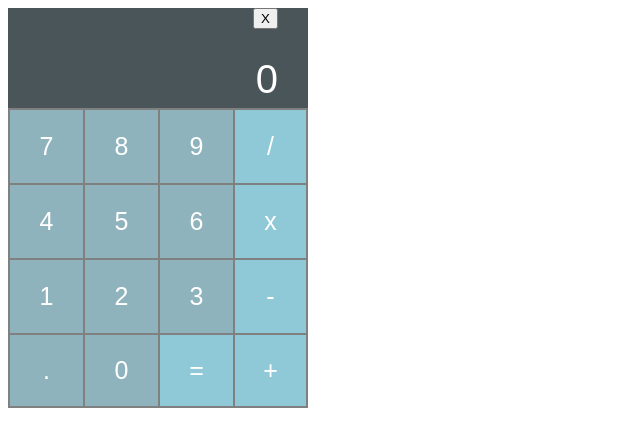
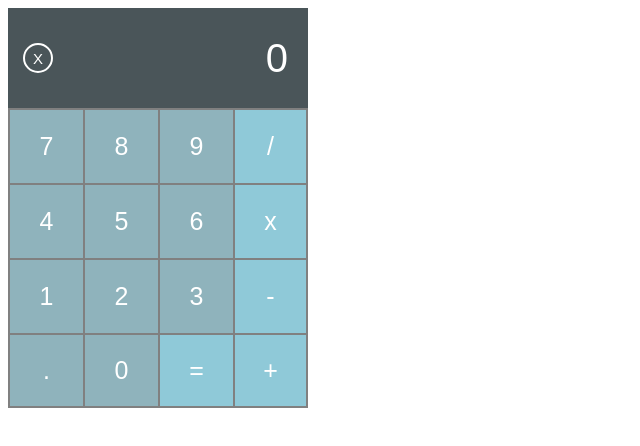
Before and after one commit to davilarodrigo/Calculadora-JS, a plain HTML site: page index.html in a window 1280 px wide. Shown: the whole page, without its empty margins (0-640 px from the left). Drawn offline with Linux system fonts and the light colour scheme.

Commit message:
css finished

```diff
--- a/calc.css
+++ b/calc.css
@@ -7,20 +7,48 @@
     width: var(--calc-size);
 }
 
-.calc-body, .calc-key{
+.calc-body, .calc-key {
     font-family: Arial, Helvetica, sans-serif;
     font-size: 25px;
-    color:white;
+    color: white;
 }
 
+.calc-clear {
+    text-align: center;
+
+}
+
+.calc-clear button {
+    color: white;
+    background-color: inherit;
+    text-align: center;
+    align-items: center;
+    border-radius: 2px;
+    border-color: white;
+    border-style: solid;
+    font-size: 15px;
+    width: 30px;
+    height: 30px;
+    border-radius: 50%;
+}
+
+button{
+    outline: none;
+}
+
+.calc-display-content {
+    font-size: 40px;
+    text-align: right;
+    padding-right: 20px;
+
+}
 
 .calc-display {
+    align-items: center;
+    height: var(--disp-ht);
+    display: grid;
+    grid-template-columns: 1fr 4fr;
     background-color: #4a5559;
-    height:var(--disp-ht);
-    line-height: var(--disp-ht);
-    text-align: right;
-    padding-right: 30px;
-    font-size: 40px;
 }
 
 .calc-keypad {
@@ -44,13 +72,13 @@
     border-right-width: 0;
 }
 
-.calc-number{
+.calc-number {
     background-color: #8fb3bc;
 }
-.calc-operator{
+
+.calc-operator {
     background-color: #8fc9d8;
 }
-
 
 .calc-row:last-child>.calc-key {
     border-bottom-width: 2px;
```
